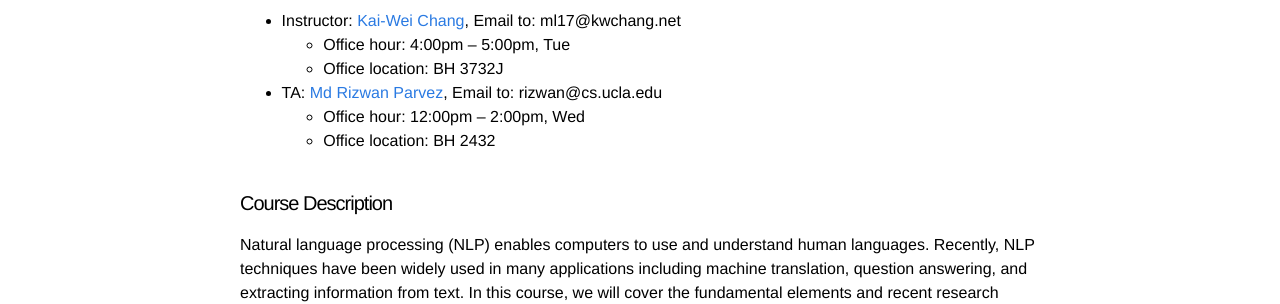
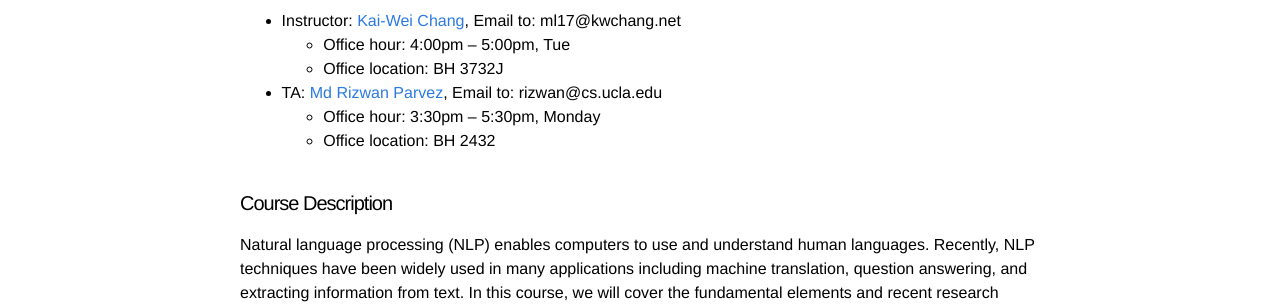
Before and after one commit to uclanlp/CS269-17, a Jekyll site: the page built from 1_overview.md, in a window 1280 px wide. Shown: the part 621-925 px from the top of the page. Built offline with Jekyll 4.4.1, drawn with Linux system fonts in a browser that asks for light colours.

Commit message:
Update 1_overview.md

```diff
--- a/1_overview.md
+++ b/1_overview.md
@@ -20,7 +20,7 @@ name: 1
   * Office hour:  4:00pm -- 5:00pm, Tue
   * Office location: BH 3732J
 * TA: [Md Rizwan Parvez](https://sites.google.com/site/parvezmdrizwan/), Email to: rizwan@cs.ucla.edu
-  * Office hour: 12:00pm -- 2:00pm, Wed
+  * Office hour: 3:30pm -- 5:30pm, Monday
   * Office location: BH 2432
 
 #### Course Description
```
